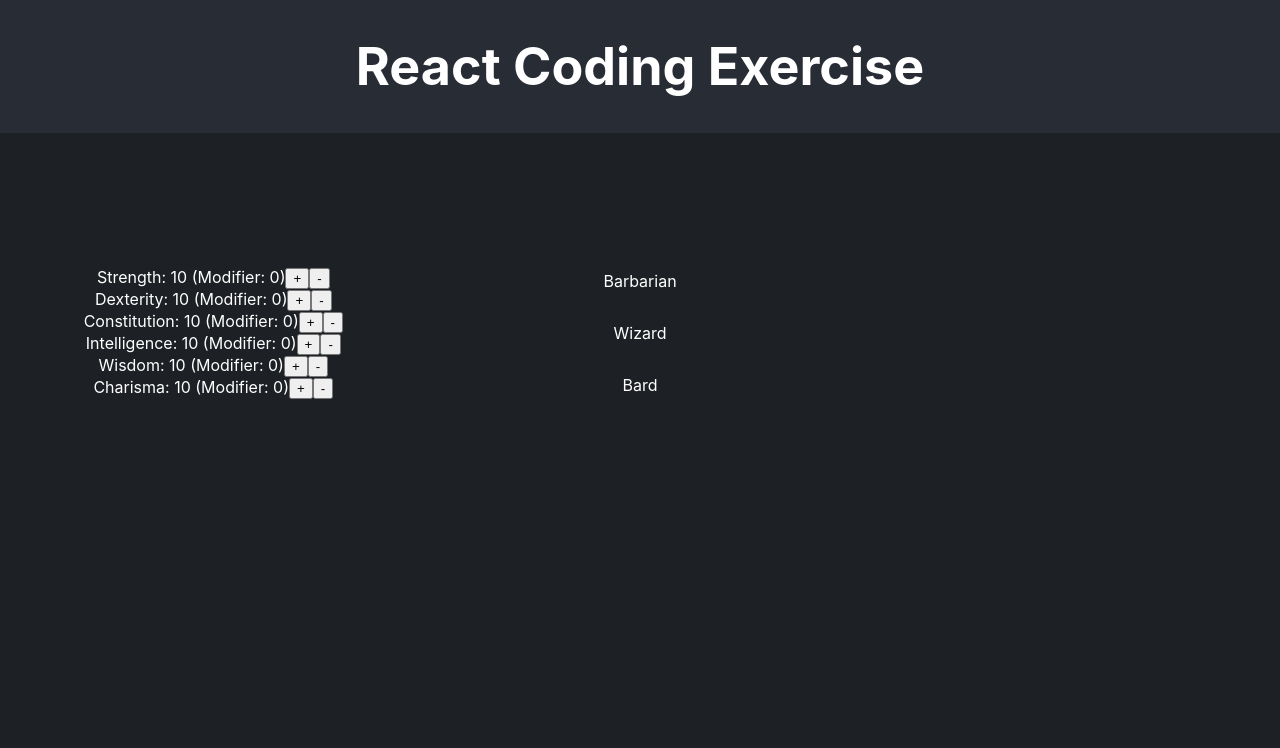
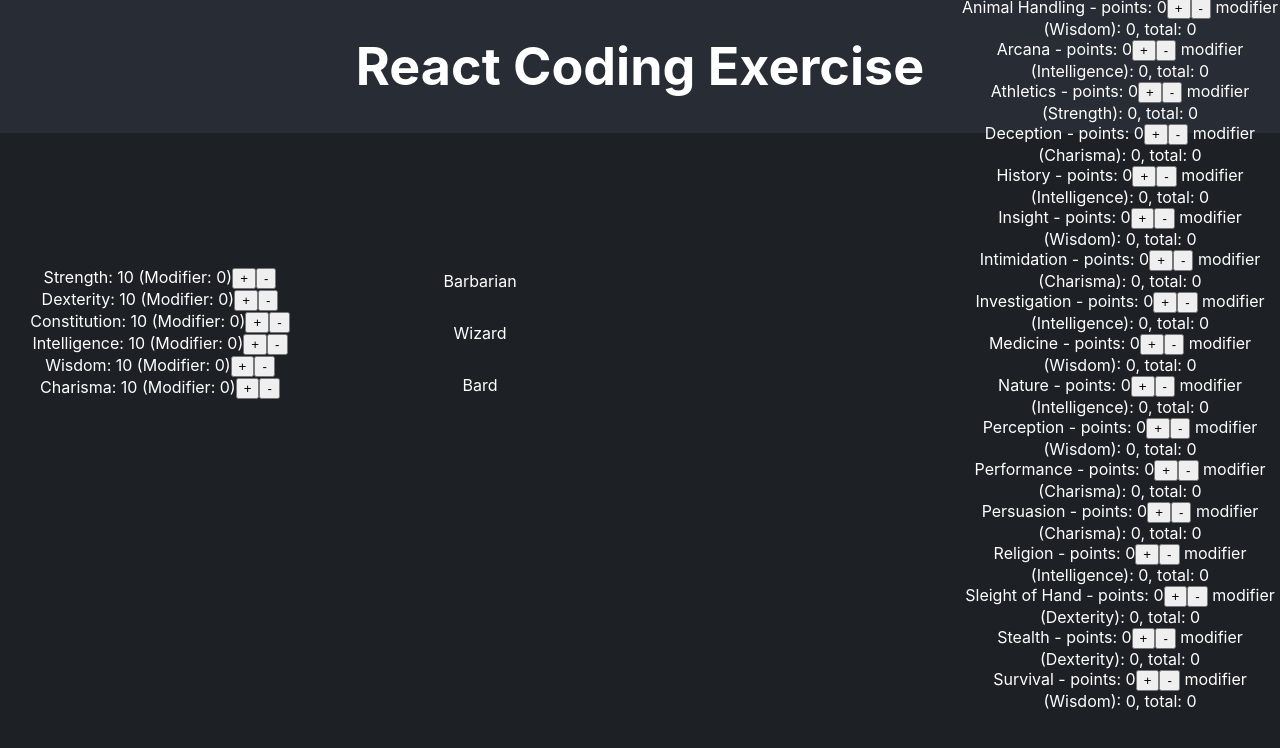
Before and after one commit to brdllws/recruiting-webapp-character, a React (Create React App) app: page / in a window 1280 px wide. Shown: the top 748 px of the page. Built offline with nearby package versions, Linux system fonts and the light colour scheme.

Commit message:
Implemented skills

```diff
--- a/src/App.tsx
+++ b/src/App.tsx
@@ -37,6 +37,16 @@ function App() {
     );
   };
 
+  const init = {};
+  for (let i = 0; i < SKILL_LIST.length; i++) {
+    init[SKILL_LIST[i]['name']] = 0;
+  }
+  const [skillPoints, setSkillPoints] = useState(init);
+
+  const getModifier = (num) => {
+    return Math.floor((num - 10) / 2);
+  };
+
 
   return (
     <div className="App">
@@ -62,6 +72,35 @@ function App() {
         <div className="App-div">
           {selectedClass && displayClassReqs(selectedClass)}
         </div>
+        <div className="App-div">
+          {SKILL_LIST.map((skill, index) => {
+            const modifier = getModifier(stateList[ATTRIBUTE_LIST.indexOf(skill['attributeModifier'])][0])
+            const maxSkillPoints = 10 + (4 * getModifier(stateList[3][0]));
+
+            return (
+            <div key={index}>
+              {`${skill['name']} - points: ${skillPoints[skill['name']]}`}
+              <button onClick={() =>
+                setSkillPoints(prev => ({
+                  ...prev,
+                  [skill['name']]: Math.min(prev[skill['name']] + 1, maxSkillPoints)
+                  }))
+                }>
+                  +
+              </button>
+              <button onClick={() =>
+                setSkillPoints(prev => ({
+                  ...prev,
+                  [skill['name']]: Math.max(prev[skill['name']] - 1, 0)
+                  }))
+                }>
+                  -
+              </button>
+              {` modifier (${skill['attributeModifier']}): ${modifier}`}
+              {`, total: ${modifier + skillPoints[skill['name']]}`}
+            </div>
+          )})}
+        </div>
       </section>
     </div>
   );
```
